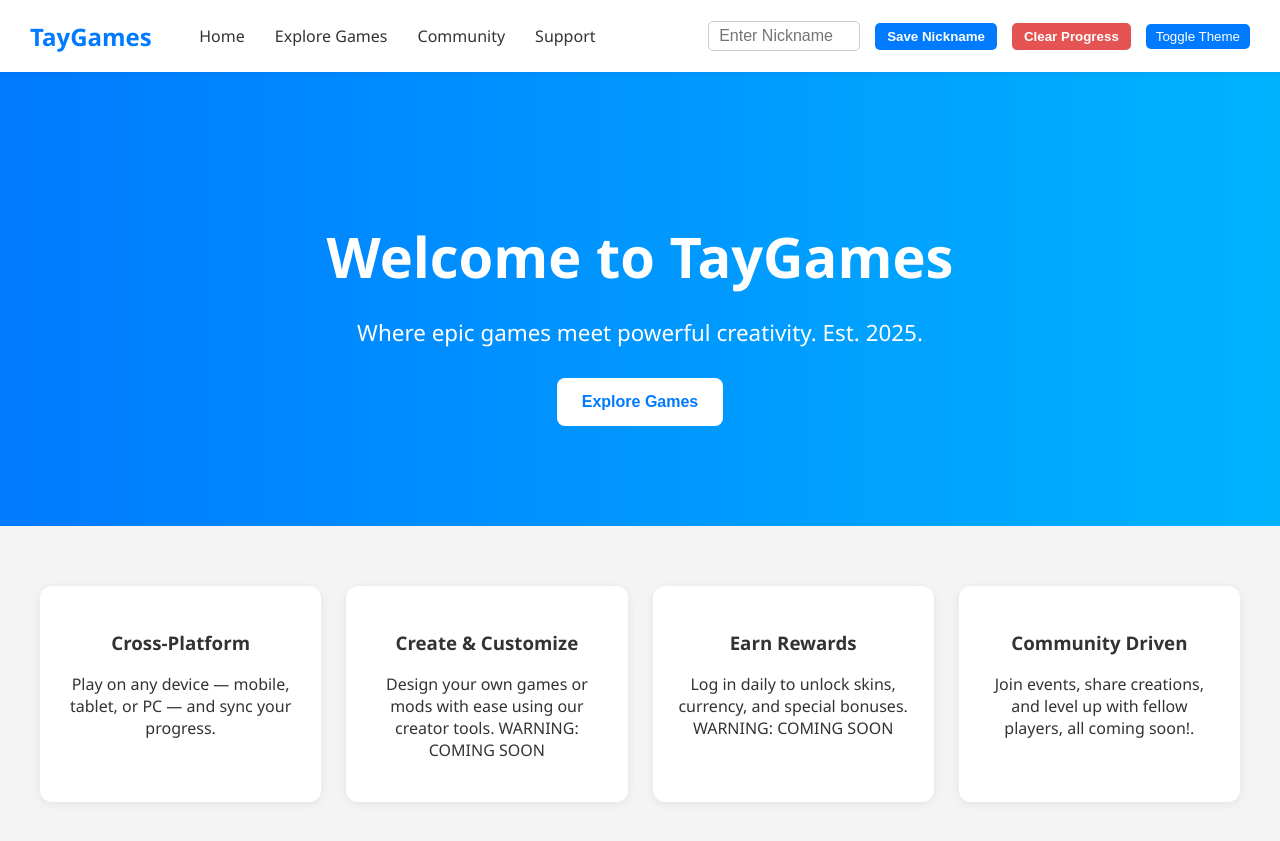
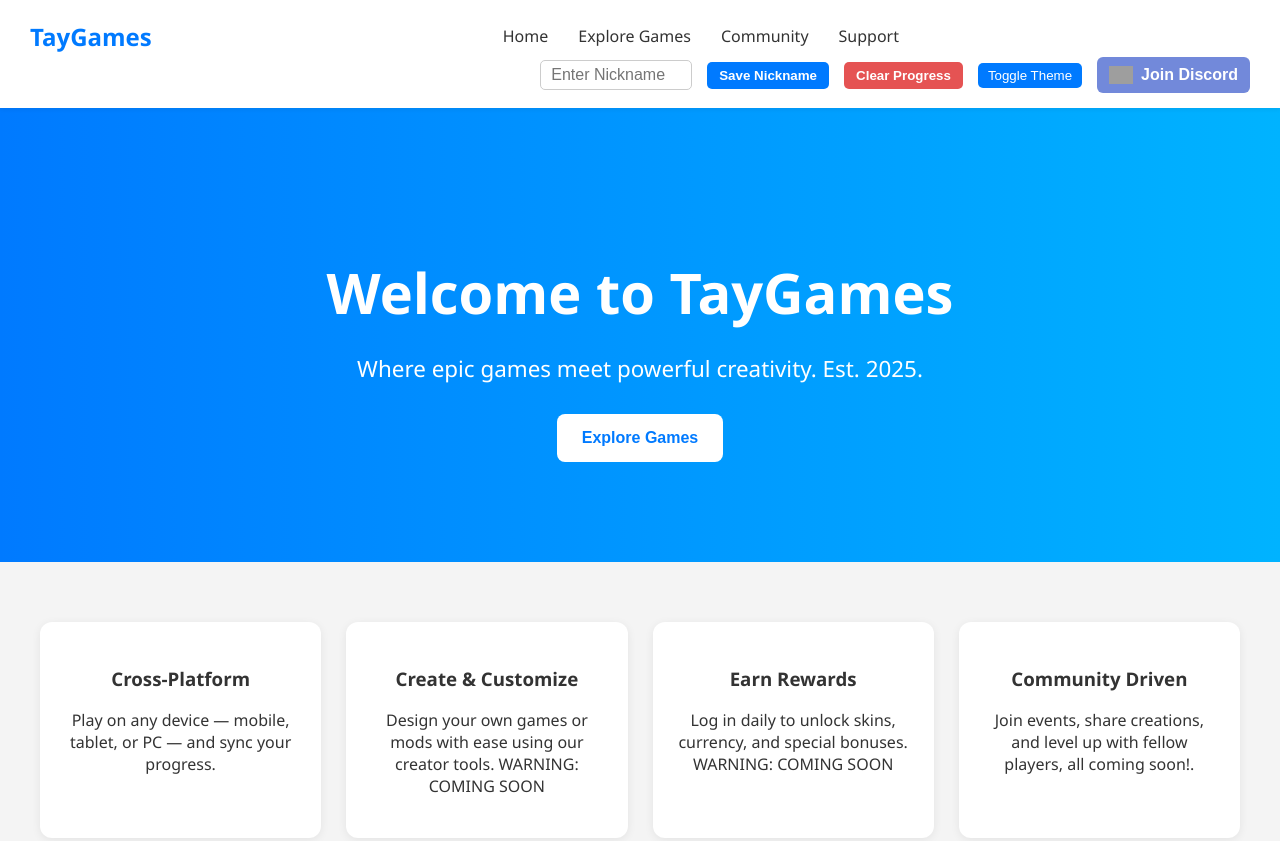
Before and after one commit to HeEthan2023/TayGames, a plain HTML site: page TayGamesBeta.html in a window 1280 px wide. Shown: the top 841 px of the page. Drawn offline with Linux system fonts and the light colour scheme; grey boxes are pictures that could not be loaded.

Commit message:
Beta 1.2
Added Discord Button, added a little animation for toggle themes, takes a second to load sadly because of discord button.

```diff
--- a/TayGamesBeta.html
+++ b/TayGamesBeta.html
@@ -108,6 +108,31 @@
       padding: 6px 12px;
       cursor: pointer;
       font-weight: bold;
+    }
+
+    #join-discord {
+      background: #7289da;
+      color: white;
+      border: none;
+      padding: 6px 12px;
+      border-radius: 6px;
+      font-weight: bold;
+      cursor: pointer;
+      font-size: 1em;
+      display: flex;
+      align-items: center;
+      gap: 8px;
+      transition: background 0.3s;
+    }
+
+    #join-discord:hover {
+      background: #5b6eae;
+    }
+
+    #join-discord img {
+      width: 24px;
+      height: 24px;
+      object-fit: contain;
     }
 
     .hero {
@@ -230,7 +255,6 @@
       }
     }
 
-    /* Community Section Under Construction */
     #community {
       padding: 60px 20px;
       max-width: 800px;
@@ -269,6 +293,10 @@
       <button id="save-nickname">Save Nickname</button>
       <button id="clear-progress">Clear Progress</button>
       <button class="toggle-theme" onclick="toggleTheme()">Toggle Theme</button>
+      <button id="join-discord" aria-label="Join Discord">
+        <img src="https://cdn3d.iconscout.com/3d/premium/thumb/discord-3d-illustration-download-in-png-blend-fbx-gltf-file-formats--logo-server-technology-social-media-miscellaneous-pack-illustrations-3684812.png?f=webp" alt="Discord Logo" />
+        Join Discord
+      </button>
     </div>
   </header>
 
@@ -328,7 +356,6 @@
   </footer>
 
   <script>
-    // Load saved theme or default to light
     const savedTheme = localStorage.getItem("theme");
     if (savedTheme === "dark" || savedTheme === "light") {
       document.documentElement.setAttribute("data-theme", savedTheme);
@@ -336,7 +363,6 @@
       document.documentElement.setAttribute("data-theme", "light");
     }
 
-    // Toggle theme and save to localStorage
     function toggleTheme() {
       const currentTheme = document.documentElement.getAttribute("data-theme");
       const newTheme = currentTheme === "dark" ? "light" : "dark";
@@ -344,24 +370,20 @@
       localStorage.setItem("theme", newTheme);
     }
 
-    // Show game iframe overlay
     function playGame(url) {
       document.getElementById("game-player").style.display = "flex";
       document.getElementById("game-iframe").src = url;
     }
 
-    // Exit game and hide iframe overlay
     function exitGame() {
       document.getElementById("game-player").style.display = "none";
       document.getElementById("game-iframe").src = "";
     }
 
-    // Nickname handling
     const nicknameInput = document.getElementById("nickname-input");
     const saveNicknameBtn = document.getElementById("save-nickname");
     const clearProgressBtn = document.getElementById("clear-progress");
 
-    // Load saved nickname on page load
     function loadNickname() {
       const savedNickname = localStorage.getItem("nickname");
       if (savedNickname) {
@@ -369,7 +391,6 @@
       }
     }
 
-    // Save nickname to localStorage
     saveNicknameBtn.addEventListener("click", () => {
       const nickname = nicknameInput.value.trim();
       if (nickname.length === 0) {
@@ -380,7 +401,6 @@
       alert(`Nickname saved as "${nickname}"`);
     });
 
-    // Clear all progress and localStorage data
     clearProgressBtn.addEventListener("click", () => {
       const confirmed = confirm(
         "Are you sure you want to clear all progress and settings? This action cannot be undone."
@@ -388,15 +408,17 @@
       if (confirmed) {
         localStorage.clear();
         alert("All progress and settings have been cleared.");
-        // Reset UI elements to default
         nicknameInput.value = "";
         document.documentElement.setAttribute("data-theme", "light");
       }
     });
 
-    // Initialize on page load
     window.addEventListener("DOMContentLoaded", () => {
       loadNickname();
+    });
+
+    document.getElementById("join-discord").addEventListener("click", () => {
+      window.open("https://discord.gg/gh96g6NhPd", "_blank");
     });
   </script>
 
```
